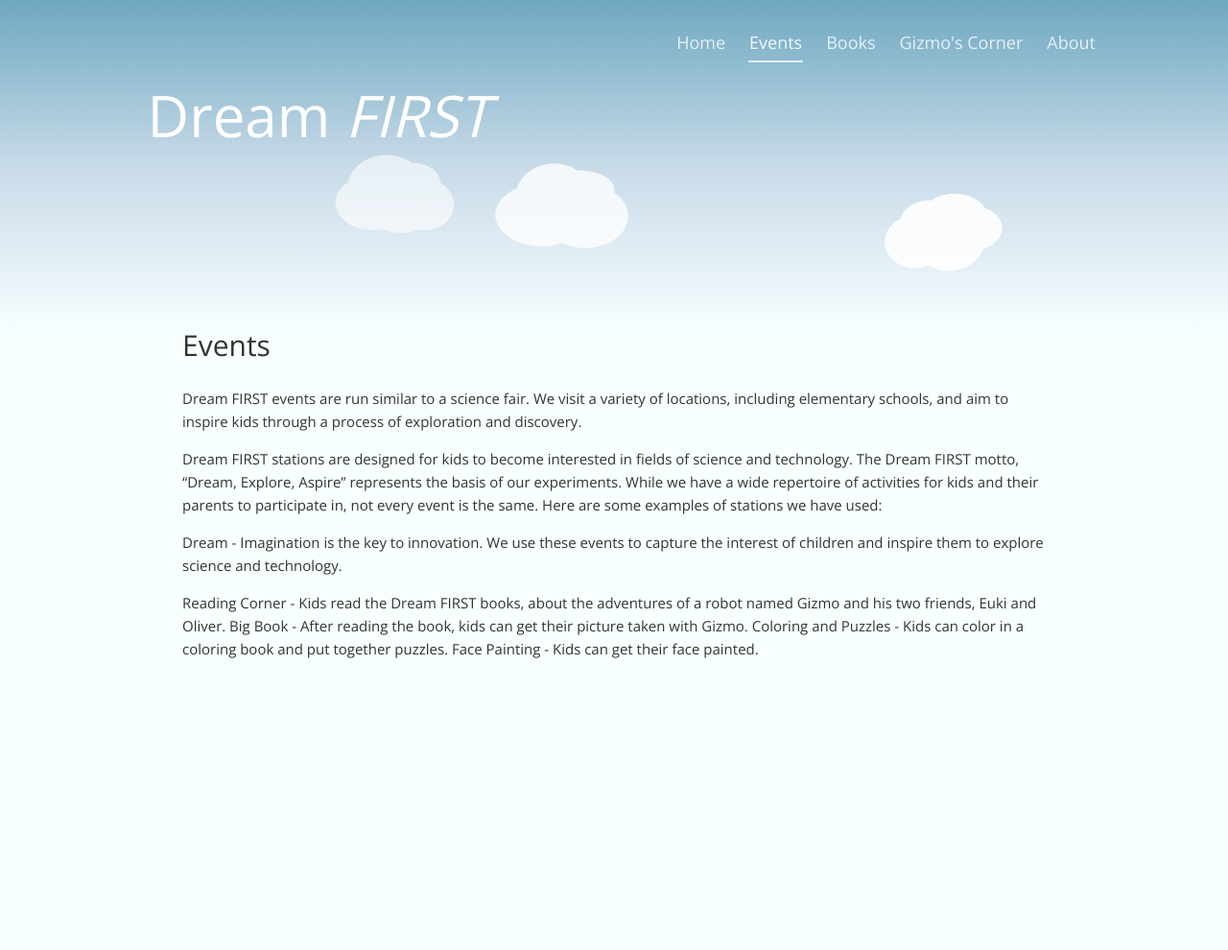
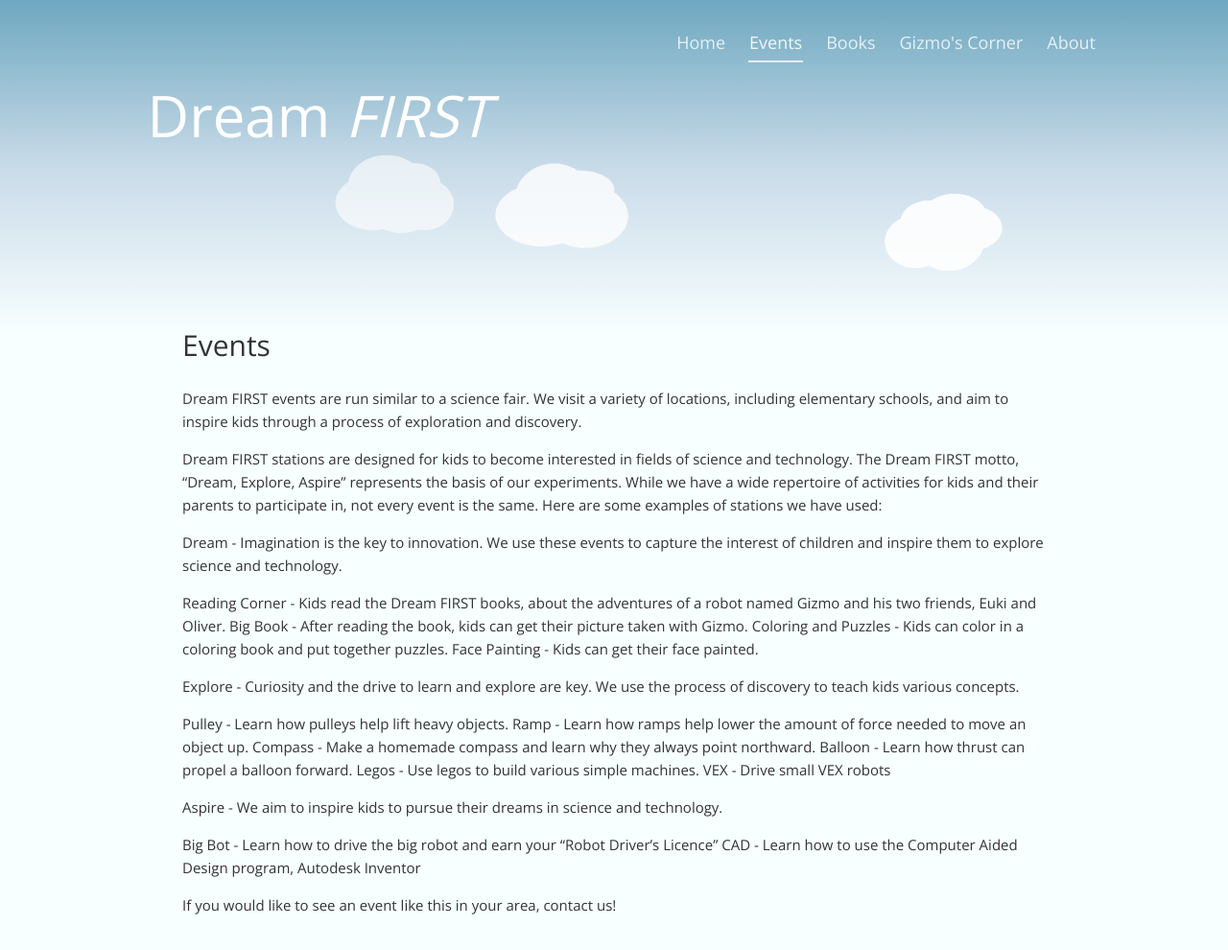
Before and after one commit to DreamFIRST/dreamfirst.github.io, a Jekyll site: the page built from events/index.md, in a window 1280 px wide. Shown: the whole page at 96% size. Built offline with Jekyll 4.4.1, drawn with Linux system fonts in a browser that asks for light colours; nearby versions of some CDN libraries; before the commit the page ends 900 px from its top, so only the background shows below that.

Commit message:
events page from previous website

```diff
--- a/events/index.md
+++ b/events/index.md
@@ -16,3 +16,21 @@
 Big Book - After reading the book, kids can get their picture taken with Gizmo.
 Coloring and Puzzles - Kids can color in a coloring book and put together puzzles.
 Face Painting - Kids can get their face painted.
+
+
+
+Explore - Curiosity and the drive to learn and explore are key. We use the process of discovery to teach kids various concepts.
+
+Pulley - Learn how pulleys help lift heavy objects.
+Ramp - Learn how ramps help lower the amount of force needed to move an object up.
+Compass - Make a homemade compass and learn why they always point northward.
+Balloon - Learn how thrust can propel a balloon forward.
+Legos - Use legos to build various simple machines.
+VEX - Drive small VEX robots
+
+Aspire - We aim to inspire kids to pursue their dreams in science and technology.
+
+Big Bot - Learn how to drive the big robot and earn your "Robot Driver's Licence"
+CAD - Learn how to use the Computer Aided Design program, Autodesk Inventor
+
+If you would like to see an event like this in your area, contact us!
```
